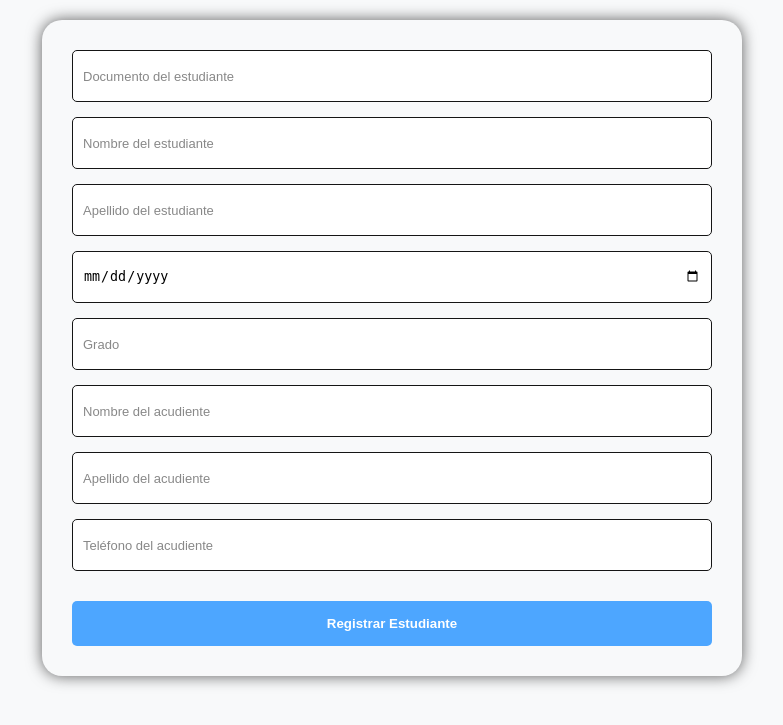
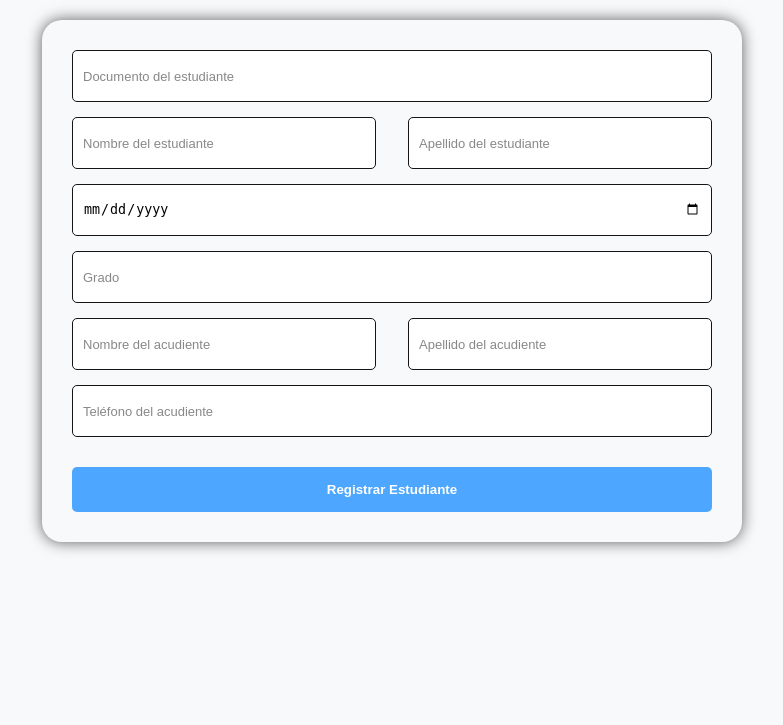
Before and after one commit to Berserk1550/Proyecto-Visionarios, a Flask app: template templates/registrar_estudiante.html in a window 1280 px wide. Shown: the part 41-766 px from the top of the page, without its empty margins (248-1031 px from the left). Run offline with Flask 3, Linux system fonts and the light colour scheme; the template is opened without the code that fills it, so the values that code supplies are empty.

Commit message:
cambios listos

```diff
--- a/static/listar_usuarios.css
+++ b/static/listar_usuarios.css
@@ -36,7 +36,7 @@ body {
 .btn-add {
     background: var(--primary);
     color: white;
-    padding: 8px 12px;
+    padding: 0 10px;
     border-radius: 6px;
     text-decoration: none;
     font-size: 14px;
@@ -101,6 +101,7 @@ body {
 .btn-delete {
     background: var(--danger);
     color: white;
+    padding: 3px;
 }
 
 /* 💻 TABLA ESCRITORIO */
--- a/static/registrar_estudiante.css
+++ b/static/registrar_estudiante.css
@@ -30,9 +30,16 @@ body {
 
 }
 
+#caja_horizontal {
+    display: flex;
+    width: 48.8%;
+    gap: 5%;
+}
+
 .caja_input {
     display: flex;
     flex-direction: column;
+    width: 100%;
     margin-bottom: 15px;
 }
 
@@ -76,6 +83,12 @@ h1 {
         width: 65%;
         padding: 40px 25px;
     }
+
+    #caja_horizontal {
+        display: flex;
+        width: 100%;
+        gap: 5%;
+    }
 }
 
 @media screen and (min-width: 1024px){
--- a/templates/registrar_estudiante.html
+++ b/templates/registrar_estudiante.html
@@ -22,6 +22,8 @@
 
                 </div>
 
+                <div id="caja_horizontal">
+
                     <div class="caja_input">
 
                         <input type="text" name="nombre_estud" minlength="2" maxlength="50" pattern="[a-zA-Z\s]{2,50}" placeholder="Nombre del estudiante" required>
@@ -31,6 +33,8 @@
                     <div class="caja_input">
 
                         <input type="text" name="apellido_estud" minlength="2" maxlength="50" pattern="[a-zA-Z\s]{2,50}" placeholder="Apellido del estudiante" required>
+
+                    </div>
 
                 </div>
 
@@ -46,6 +50,8 @@
 
                 </div>
 
+                <div id="caja_horizontal">
+
                     <div class="caja_input">
 
                         <input type="text" name="nombre_acudiente" minlength="2" maxlength="50" pattern="[a-zA-Z\s]{2,50}" placeholder="Nombre del acudiente" required>
@@ -55,6 +61,8 @@
                     <div class="caja_input">
 
                         <input type="text" name="apellido_acudiente" minlength="2" maxlength="50" pattern="[a-zA-Z\s]{2,50}" placeholder="Apellido del acudiente" required>
+
+                    </div>
 
                 </div>
 
```
Also changed, not shown: templates/listar_usuarios.html (+10 -2 lines). Lines whose indentation alone changed are shown as unchanged.
